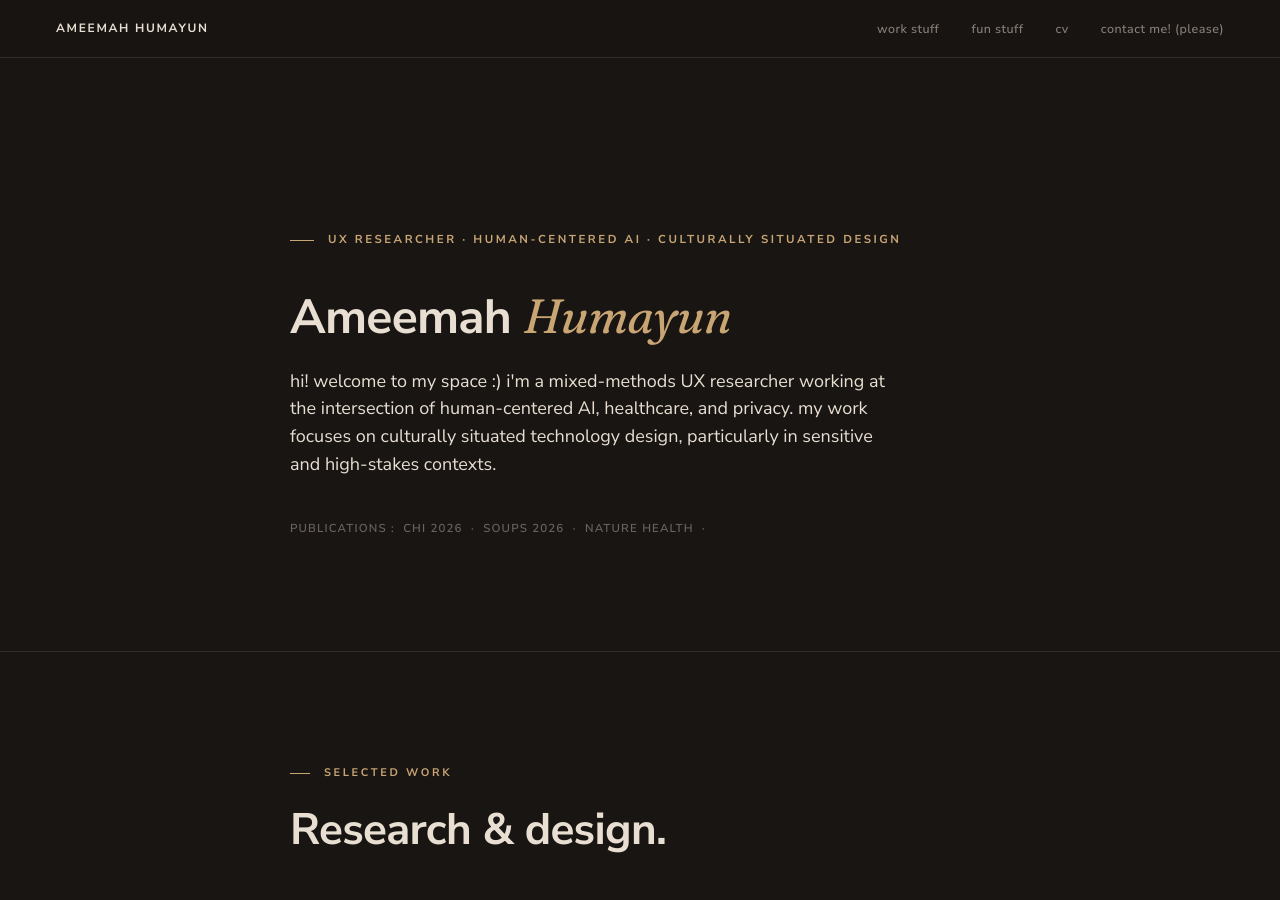
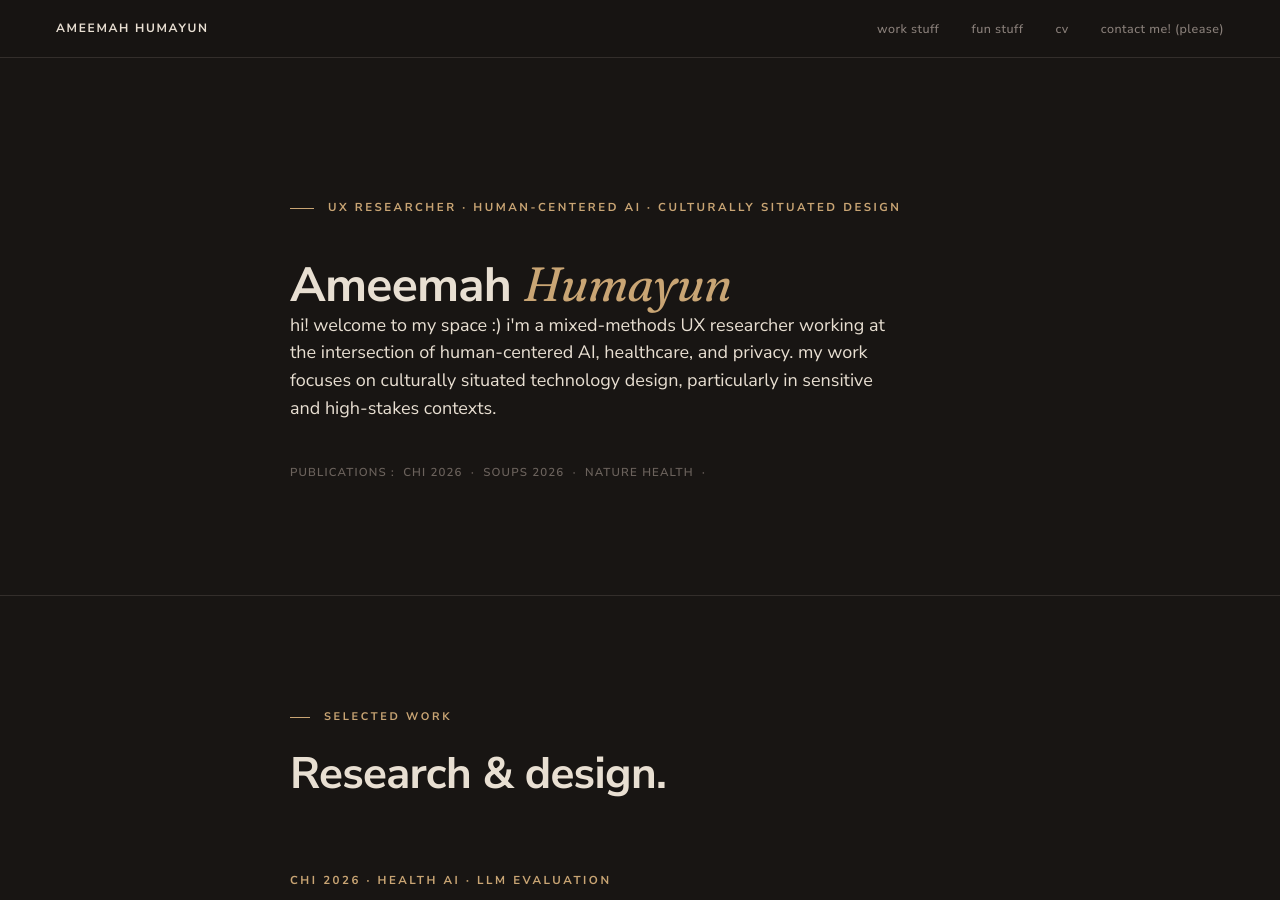
Before and after one commit to ameemahumayun/ameemahumayun.github.io, a Jekyll site: the page built from index.html, in a window 1280 px wide and 900 px high. Built offline with Jekyll 4.4.1, drawn with Linux system fonts in a browser that asks for light colours.

Commit message:
Update index.html

```diff
--- a/index.html
+++ b/index.html
@@ -8,8 +8,8 @@ description: Mixed-methods UX researcher working on human-centered AI for health
 <header class="hero">
   <div class="hero__inner">
     <div class="hero__text">
-      <div class="eyebrow eyebrow-rule" style="margin-top: 2rem;">UX Researcher · Human-Centered AI · Culturally Situated Design</div>
-      <h1 style="margin-top: 0.2rem; margin-bottom: 1.5rem;">Ameemah <span class="serif">Humayun</span></h1>
+      <div class="eyebrow eyebrow-rule">UX Researcher · Human-Centered AI · Culturally Situated Design</div>
+      <h1>Ameemah <span class="serif">Humayun</span></h1>
       <p class="lead" style="max-width:600px;">hi! welcome to my space :) i'm a mixed-methods UX researcher working at the intersection of human-centered AI, healthcare, and privacy. my work focuses on culturally situated technology design, particularly in sensitive and high-stakes contexts.</p>
       <p class="eyebrow" style="margin-top:2.5rem;color:var(--color-text-mute);font-weight:600;letter-spacing:0.1em;">
         Publications&nbsp;:&nbsp; CHI 2026 &nbsp;·&nbsp; SOUPS 2026 &nbsp;·&nbsp; Nature Health &nbsp;·&nbsp;
```
